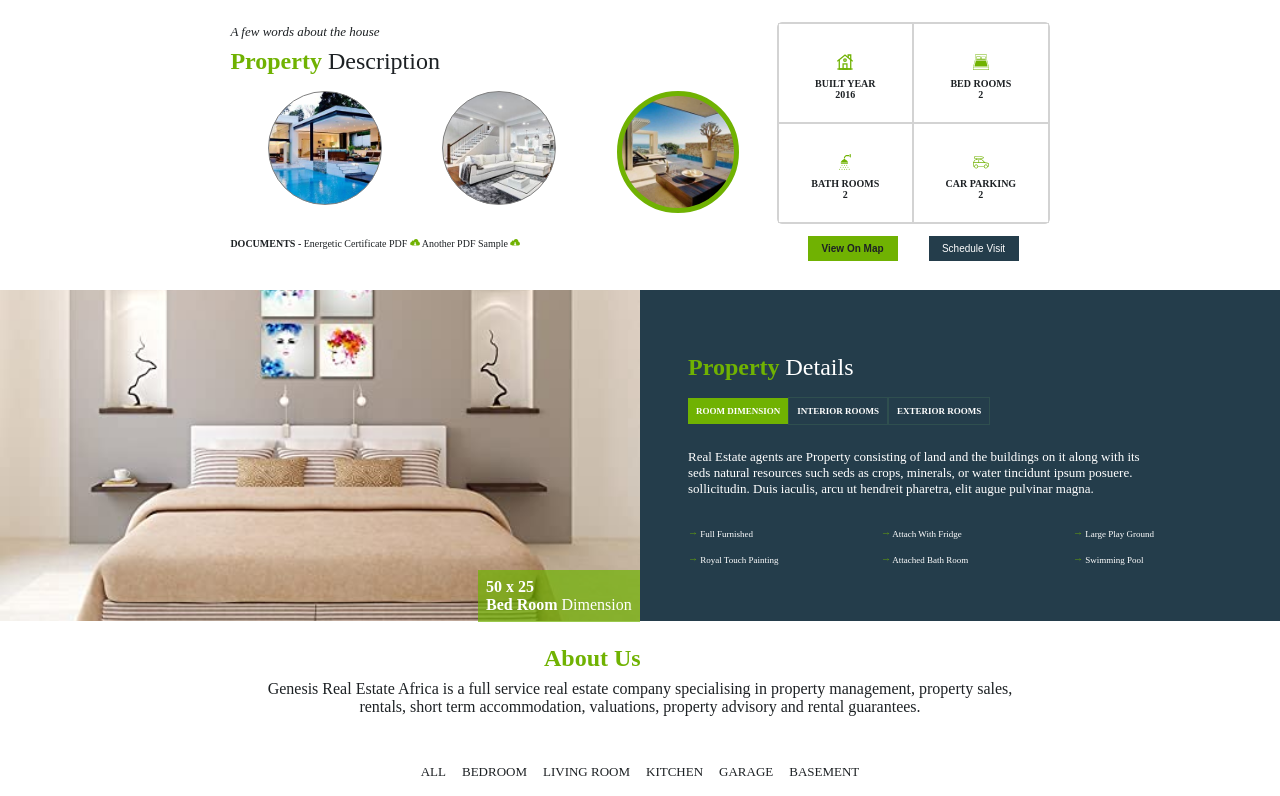
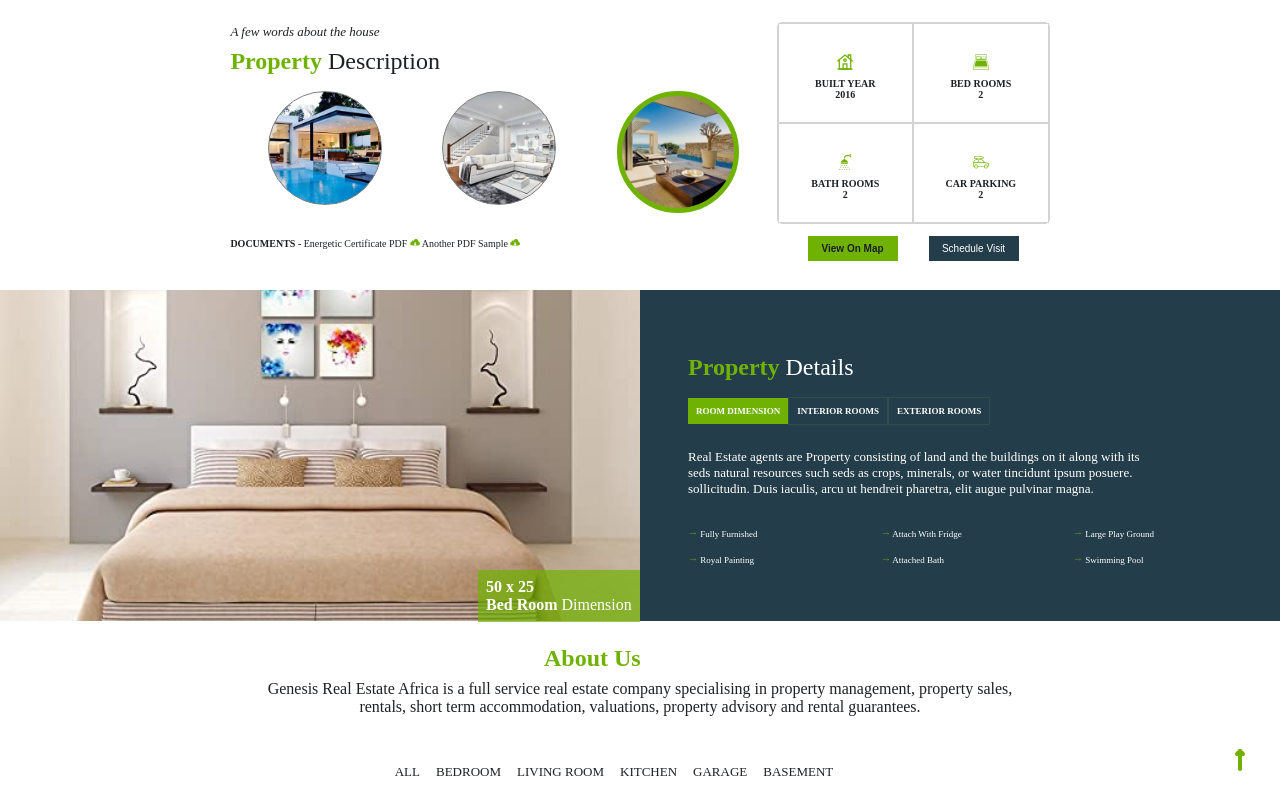
Before and after one commit to Draxeytina/genesis-africa-block, an Angular app: page /home in a window 1280 px wide. Shown: the part 762-1558 px from the top of the page. Built offline with nearby package versions, Linux system fonts and the light colour scheme.

Commit message:
Add back to top functionality

```diff
--- a/src/app/about-us/about-us.component.html
+++ b/src/app/about-us/about-us.component.html
@@ -1,5 +1,4 @@
 <div class="about-us-wrapper">
-
   <!-- About us main section  -->
   <main id="about-us-main">
     <div class="about-us-1">
@@ -281,7 +280,7 @@
               "
             ></path>
           </svg>
-          Full Furnished
+          Fully Furnished
         </li>
         <li>
           <svg
@@ -355,7 +354,7 @@
               "
             ></path>
           </svg>
-          Royal Touch Painting
+          Royal Painting
         </li>
         <li>
           <svg
@@ -379,7 +378,7 @@
               "
             ></path>
           </svg>
-          Attached Bath Room
+          Attached Bath
         </li>
         <li>
           <svg
@@ -408,21 +407,11 @@
       </ul>
 
       <div class="square-images">
-        <div class="square-img">
-
-        </div>
-        <div class="square-img">
-
-        </div>
-        <div class="square-img">
-
-        </div>
-        <div class="square-img">
-
-        </div>
-        <div class="square-img">
-
-        </div>
+        <div class="square-img"></div>
+        <div class="square-img"></div>
+        <div class="square-img"></div>
+        <div class="square-img"></div>
+        <div class="square-img"></div>
       </div>
     </div>
   </section>
--- a/src/app/app.component.scss
+++ b/src/app/app.component.scss
@@ -157,7 +157,6 @@
 
   .top-nav {
     .list-1 {
-
       li {
         font-size: small;
       }
@@ -172,7 +171,6 @@
 
   .top-nav {
     .list-1 {
-
       li {
         font-size: xx-small;
       }
@@ -208,6 +206,8 @@
 
   .mobile-menu {
     display: block;
+    box-shadow: 1px 1px 20px 0.1px #9ac567;
+
     .top-nav {
       display: grid;
       grid-template-columns: 1fr;
@@ -313,7 +313,6 @@
           background-color: lighten($color: $theme-color1, $amount: 0.5);
         }
       }
-
     }
   }
 }
--- a/src/app/home/home.component.html
+++ b/src/app/home/home.component.html
@@ -1,5 +1,4 @@
-<div class="home-wrapper">
-
+<div class="home-wrapper" id="#top">
   <!-- Main section home page -->
 
   <main>
@@ -399,7 +398,7 @@
               "
             ></path>
           </svg>
-          Full Furnished
+          Fully Furnished
         </li>
         <li>
           <svg
@@ -473,7 +472,7 @@
               "
             ></path>
           </svg>
-          Royal Touch Painting
+          Royal Painting
         </li>
         <li>
           <svg
@@ -497,7 +496,7 @@
               "
             ></path>
           </svg>
-          Attached Bath Room
+          Attached Bath
         </li>
         <li>
           <svg
@@ -537,6 +536,7 @@
     </p>
   </section>
 
+  <div class="footer">
     <footer>
       <ul class="footer-list" id="footer-list">
         <li>ALL</li>
@@ -547,4 +547,44 @@
         <li>BASEMENT</li>
       </ul>
     </footer>
+    <a href="#top" id="back-to-top">
+      <svg
+        fill="#70b202"
+        width="24px"
+        height="24px"
+        viewBox="0 0 24 24"
+        id="up-arrow"
+        data-name="Flat Line"
+        xmlns="http://www.w3.org/2000/svg"
+        class="icon flat-line"
+      >
+        <line
+          id="primary"
+          x1="12"
+          y1="21"
+          x2="12"
+          y2="3"
+          style="
+            fill: none;
+            stroke: #70b202;
+            stroke-linecap: round;
+            stroke-linejoin: round;
+            stroke-width: 4;
+          "
+        ></line>
+        <polyline
+          id="primary-2"
+          data-name="primary"
+          points="15 6 12 3 9 6"
+          style="
+            fill: none;
+            stroke: #70b202;
+            stroke-linecap: round;
+            stroke-linejoin: round;
+            stroke-width: 4;
+          "
+        ></polyline>
+      </svg>
+    </a>
   </div>
+</div>
--- a/src/app/home/home.component.scss
+++ b/src/app/home/home.component.scss
@@ -8,6 +8,10 @@
   flex-direction: column;
   justify-content: center;
   z-index: -10;
+
+  #back-to-top {
+    margin-right: 28px;
+  }
 
   main {
     overflow-x: hidden;
@@ -310,6 +314,10 @@
       }
     }
   }
+
+  .footer {
+    display: flex;
+  }
 }
 
 @media (min-width: 481px) and (max-width: 992px) {
@@ -345,7 +353,6 @@
       flex-direction: column;
       row-gap: 8px;
       .large {
-
         strong {
           font-size: large;
         }
@@ -358,7 +365,6 @@
     padding: 0 5vw;
 
     .description-1 {
-
       .description-docs {
         display: flex;
         justify-content: center;
@@ -388,4 +394,17 @@
       font-size: xx-small;
     }
   }
+
+  .footer {
+    #footer-list {
+      li {
+        font-size: xx-small;
+        padding: 2px;
+      }
+    }
+
+    #back-to-top {
+      margin-right: 5px;
+    }
+  }
 }
```
Lines whose indentation alone changed are shown as unchanged.
